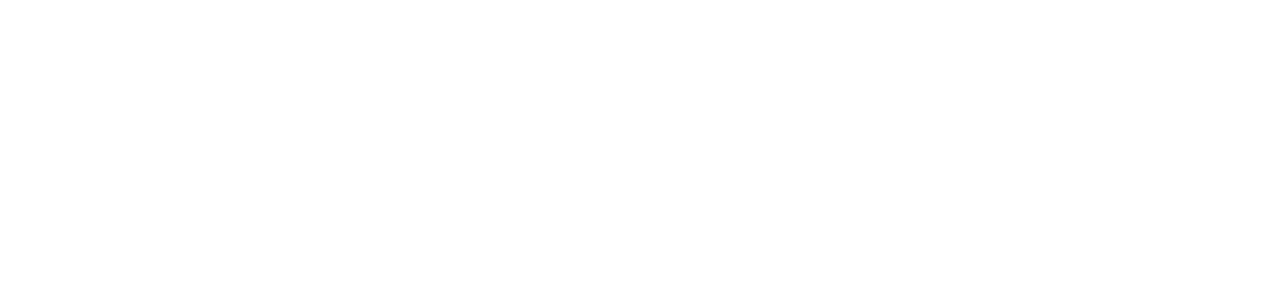
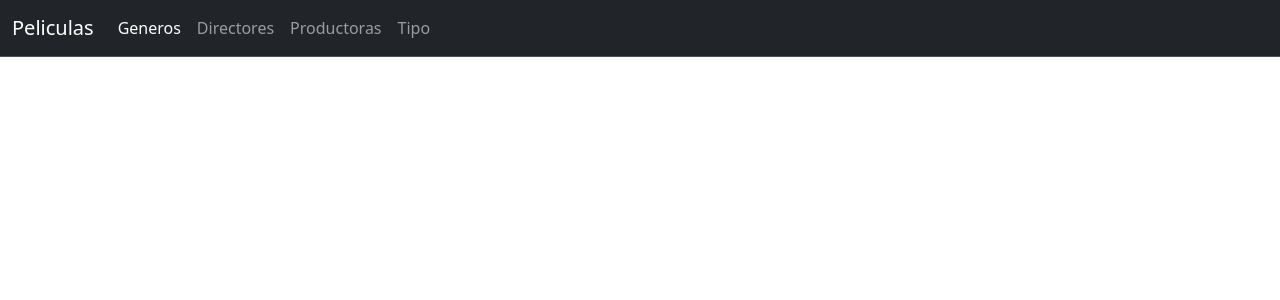
Before and after one commit to Juandavid022/Peliculas-FrontEnd, a React (Create React App) app in the folder pelicula-frontend/: page /generos in a window 1280 px wide. Shown: the top 300 px of the page. Built offline with nearby package versions, Linux system fonts and the light colour scheme.

Commit message:
home terminado

```diff
--- a/pelicula-frontend/src/App.js
+++ b/pelicula-frontend/src/App.js
@@ -1,21 +1,33 @@
 import React from 'react';
 import {Header} from './components/ui/Header'
-import {BrowserRouter as Router, Switch, Route} from 'react-router-dom'
+import {BrowserRouter as Router, Switch, Route, Redirect} from 'react-router-dom'
 import {MediaView} from './components/media/MediaView'
+import {GeneroView} from './components/genero/GeneroView'
+import {ProductoraView} from './components/productora/ProductoraView'
+import {TipoView} from './components/tipo/TipoView'
+import {DirectorView} from './components/director/DirectorView'
+
+
 
 const App =() => {
-  return
+  return   (
     <Router>
     <Header/>
     <Switch>
           <Route exact path="/" component = { MediaView }></Route>
+          <Route exact path="/genero" component = { GeneroView }></Route>
+          <Route exact path="/productora" component = { ProductoraView }></Route>
+          <Route exact path="/tipo" component = { TipoView }></Route>
+          <Route exact path="/director" component = { DirectorView }></Route>
+          <Redirect exact path="/" component = { MediaView }/>
+
 
 
     </Switch>
 
     </Router>
 
-
+  )
 }
 
 export  {App,};
--- a/pelicula-frontend/src/components/ui/Header.js
+++ b/pelicula-frontend/src/components/ui/Header.js
@@ -1,25 +1,25 @@
 import React from 'react'
+import { NavLink } from 'react-router-dom'
 
 export const Header = () => {
     return (
 
-        <nav class="navbar navbar-expand-lg bg-dark border-bottom border-body" data-bs-theme="dark">
-            <div class="container-fluid">
-                <a class="navbar-brand" href="#" id="Home">Peliculas</a>
+        <nav className="navbar navbar-expand-lg bg-dark border-bottom border-body" data-bs-theme="dark">
+            <div className="container-fluid">
+                <NavLink className="navbar-brand" exact to='/' id="Home">Peliculas</NavLink>
 
-                <button class="navbar-toggler" type="button" data-bs-toggle="collapse" data-bs-target="#navbarNavAltMarkup" aria-controls="navbarNavAltMarkup" aria-expanded="false" aria-label="Toggle navigation" id="2">
+                <button className="navbar-toggler" type="button" data-bs-toggle="collapse" data-bs-target="#navbarNavAltMarkup" aria-controls="navbarNavAltMarkup" aria-expanded="false" aria-label="Toggle navigation" id="2">
 
-                    <span class="navbar-toggler-icon"></span>
+                    <span className="navbar-toggler-icon"></span>
                 </button>
 
-                <div class="collapse navbar-collapse" id="navbarNavAltMarkup">
+                <div className="collapse navbar-collapse" id="navbarNavAltMarkup">
 
-                    <div class="navbar-nav">
-                        <a class="nav-link" aria-current="page" href="#">Generos</a>
-                        <a class="nav-link" href="#">Directores</a>
-                        <a class="nav-link" href="#">Productoras</a>
-                        <a class="nav-link" aria-disabled="true" href="#">Tipo</a>
-                        <a class="nav-link" href="#">Media</a>
+                    <div className="navbar-nav">
+                        <NavLink className="nav-link" activeClassName='active' exact to='/generos' aria-current="page" >Generos</NavLink>
+                        <NavLink className="nav-link" activeClassName='active' exact to='/directores'>Directores</NavLink>
+                        <NavLink className="nav-link" activeClassName='active' exact to='/productoras'>Productoras</NavLink>
+                        <NavLink className="nav-link" activeClassName='active' exact to='/tipos'>Tipo</NavLink>
                     </div>
                 </div>
             </div>
```
